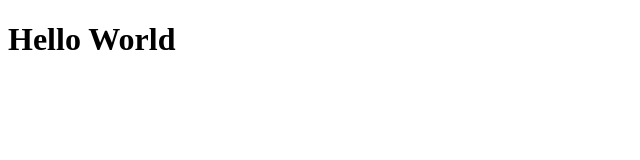
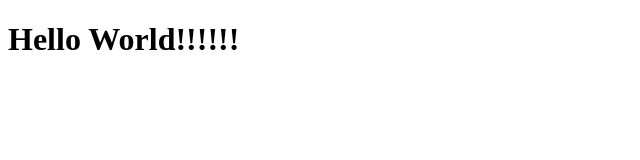
Before and after one commit to Team-6-Capstone/request-bin-project, a React app: page / in a window 1280 px wide. Shown: the top 160 px of the page, without its empty margins (0-640 px from the left). Built offline with nearby package versions, Linux system fonts and the light colour scheme; the HTML template or start-up script is replaced by a standard one.

Commit message:
added changes to front end

```diff
--- a/client/App.jsx
+++ b/client/App.jsx
@@ -2,7 +2,7 @@ import React from 'react'
 
 function App() {
   return (
-    <h1>Hello World</h1>
+    <h1>Hello World!!!!!!</h1>
   )
 }
 
```
